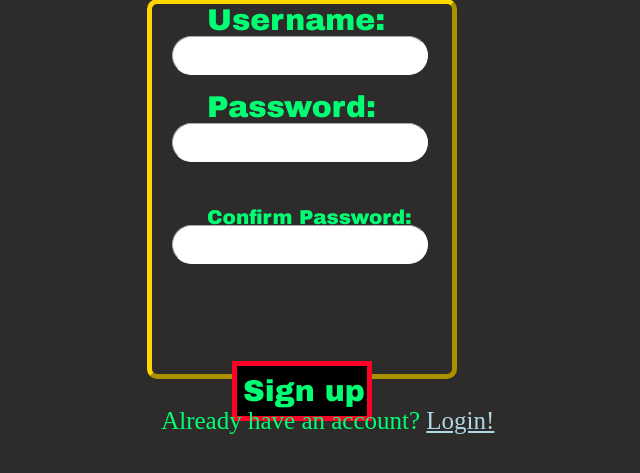
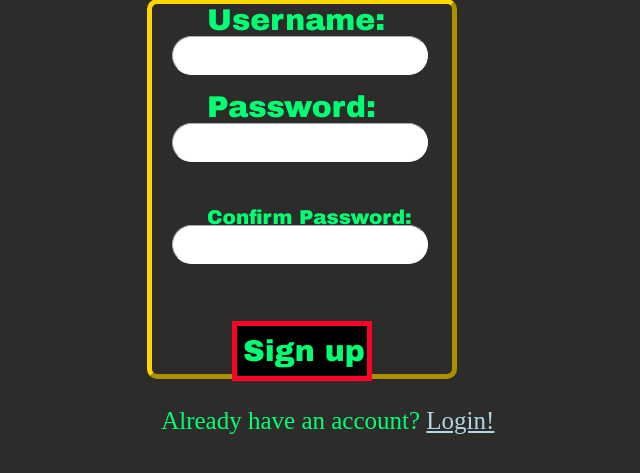
Before and after one commit to Mortis66666/stock, a Flask app: page /signup in a window 1280 px wide. Shown: the part 218-691 px from the top of the page, without its empty margins (338-978 px from the left). Run offline with Flask 2, Linux system fonts and the light colour scheme; some web fonts are replaced.

Commit message:
restyle signup button

```diff
--- a/static/styles/signup.css
+++ b/static/styles/signup.css
@@ -69,7 +69,7 @@ body {
 
     position: relative;
 
-    top: 70px;
+    top: 30px;
     left: 80px;
 
     font-family: 'Archivo Black', sans-serif;
```
